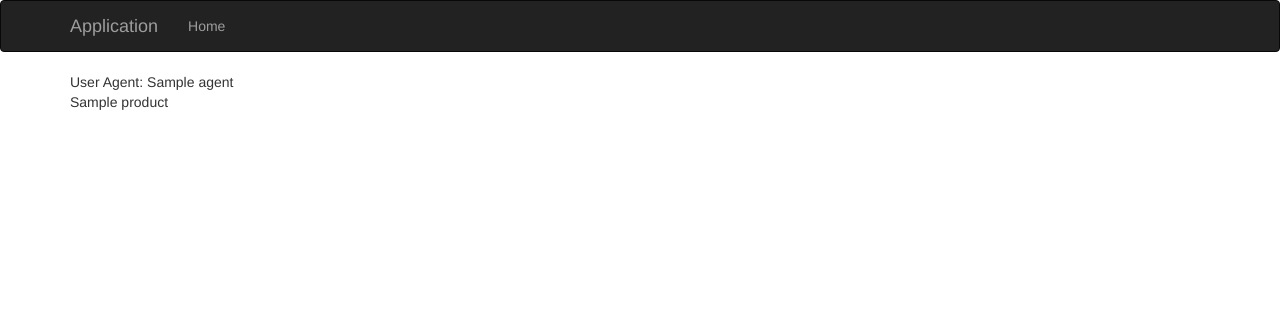
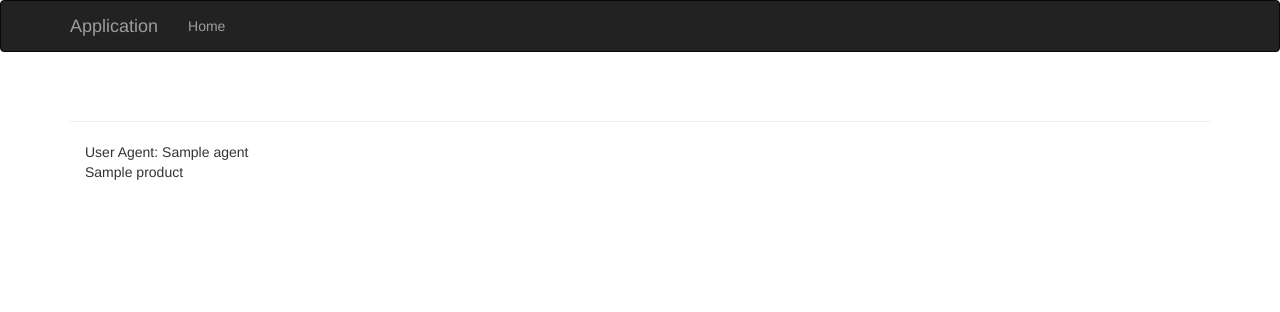
Before and after one commit to dhirajforyou/python_flask, a Flask app: template templates/index.html in a window 1280 px wide. Shown: the top 312 px of the page. Run offline with Flask 2, Linux system fonts and the light colour scheme; the template is opened without the code that fills it: most values are stand-ins (such as "Sample title", 1, 10 or a date in 2020); some libraries are stand-ins or nearby versions.

Commit message:
made content to page_content to retain headers

```diff
--- a/templates/index.html
+++ b/templates/index.html
@@ -1,11 +1,13 @@
 {% extends "base.html" %}
 
-{% block content %}
-  <div class="container">
-    {% if message %}
-      {{message}}
-    {% endif %}
+
+{% block page_content %}
+  <div class="page-header">
+    <h1>
+      {% if message %} {{message}} {% endif %}
+    </h1>
   </div>
+
   <div class="container">
     {% if current_time %}
       <p> The local date and time is
```
